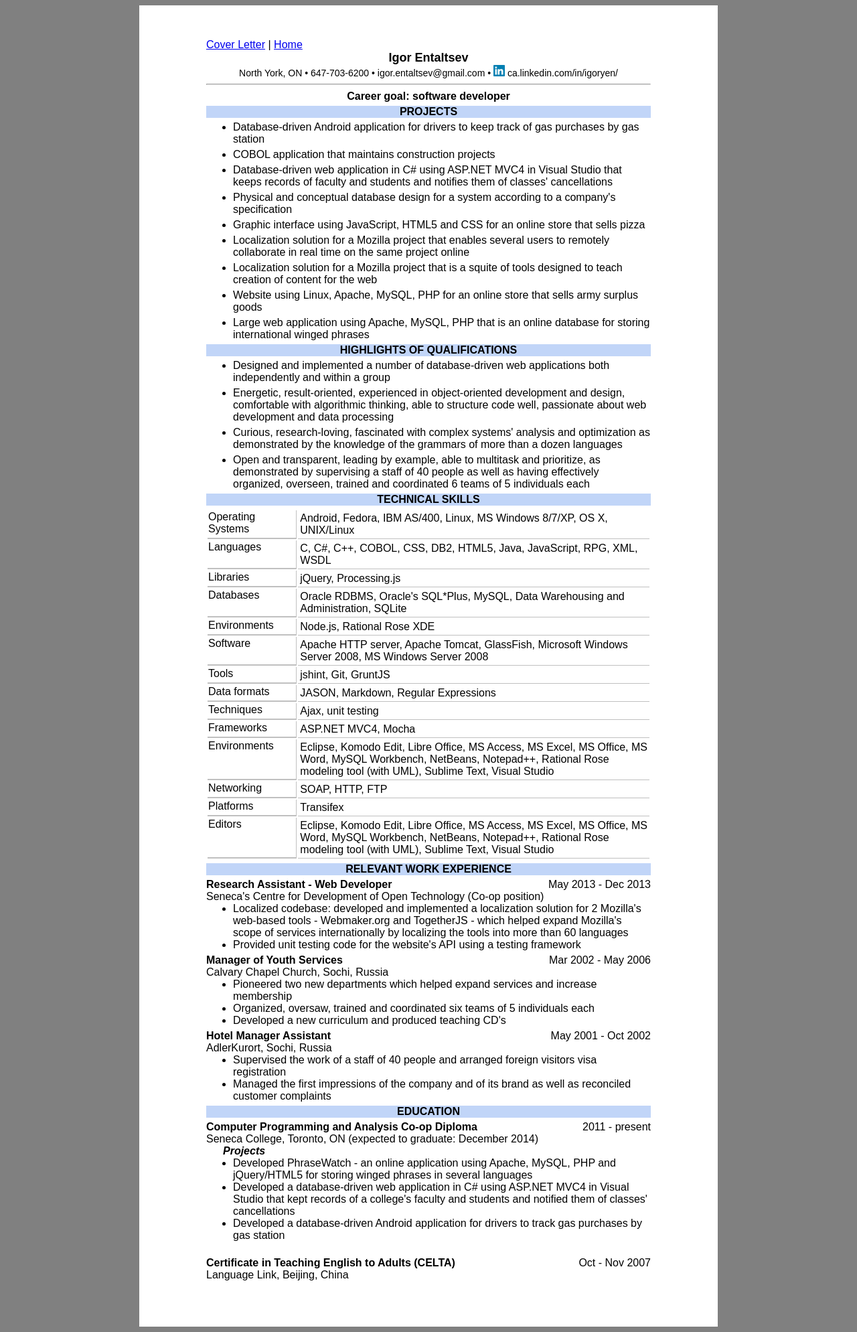
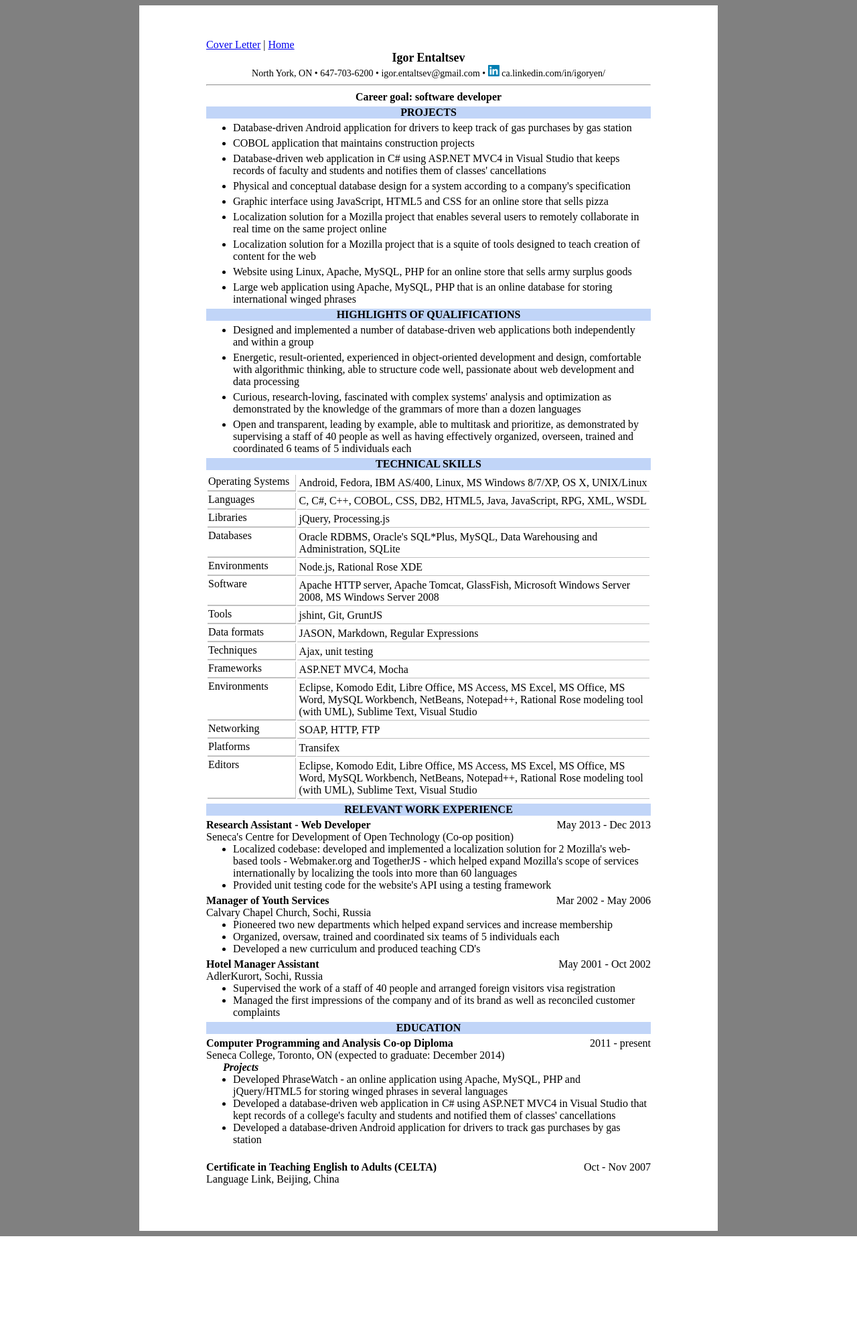
Before and after one commit to igoryen/feijoa, a PHP site: page /resume/index.php in a window 1280 px wide. Shown: the whole page at 67% size. After the commit the page ends 1846 px from the top, so only its background shows below. Run offline with PHP 8.4, Linux system fonts and the light colour scheme; data that the repository does not hold is empty.

Commit message:
bug22 - font Georgia

```diff
--- a/style/rc.css
+++ b/style/rc.css
@@ -1,7 +1,8 @@
 
 body{
   background-color: gray;
-  font-family: sans-serif;
+  /*font-family: sans-serif;*/
+  font-family: serif "Georgia";
   /*font-size: 12px;*/
 }
 /* START coverletter*/
```
